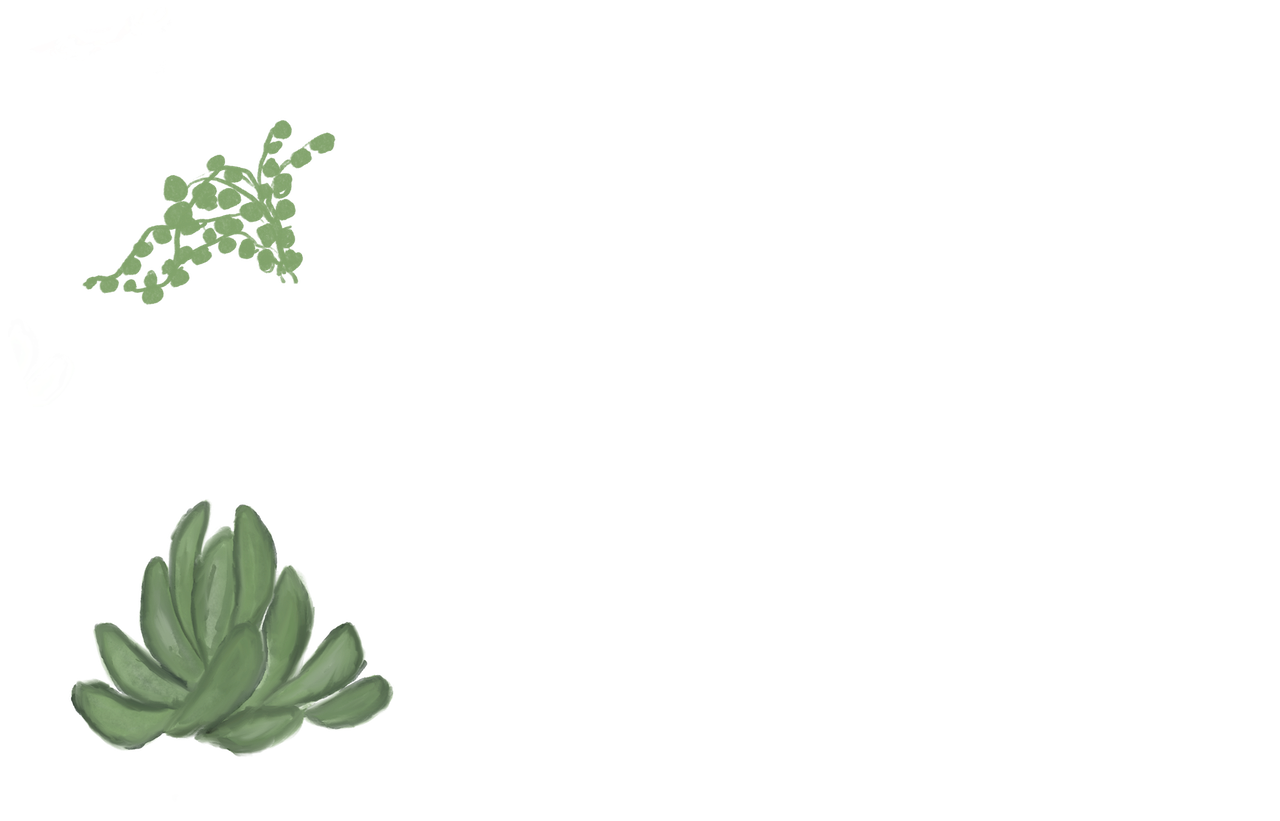
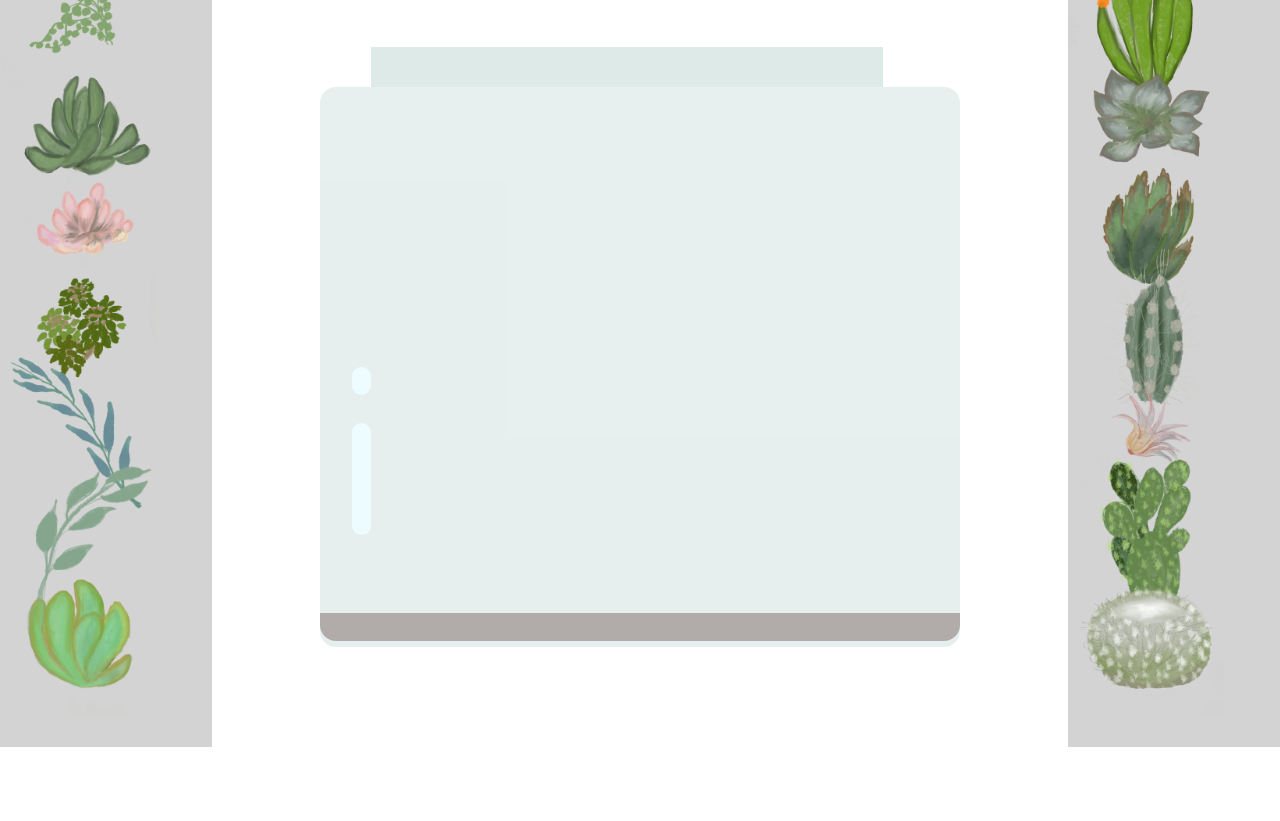
Before and after one commit to shivanijwork/Virtual-Terranium, a plain HTML site: page index.html in a window 1280 px wide. Shown: the part 73-894 px from the top of the page. After the commit the page ends 820 px from the top, so only its background shows below. Drawn offline with Linux system fonts and the light colour scheme.

Commit message:
Styling completed

```diff
--- a/index.html
+++ b/index.html
@@ -10,7 +10,7 @@
     <body>
         <H1>Virtual Terranium</H1>
         <div id="page">
-            <div class="left-container">
+            <div id="left-container">
                 <div class="image-holder">
                     <img class="plant" id="plant1" src="./Terranium_images/plant1.png">
                 </div>
@@ -34,7 +34,7 @@
                 </div>
             </div>
 
-            <div class="right-container">
+            <div id="right-container">
                 <div class="image-holder">
                     <img class="plant" id="plant8" src="./Terranium_images/plant8.png">
                 </div>
--- a/style.css
+++ b/style.css
@@ -8,3 +8,146 @@ h1
     color:#3a241d;
     text-align:center;
 }
+
+/* div
+{
+    background-color: lightgray;
+} */
+#left-container
+{
+background-color: lightgray;
+width:15%;
+height:100%;
+position:absolute;
+left:0px;
+top:0px;
+padding:10px;
+}
+#right-container
+{
+background-color: lightgray;
+width:15%;
+height:100%;
+position:absolute;
+right:0px;
+top:0px;
+padding:10px;
+}
+.image-holder
+{
+    position:relative;
+    height: 13%;
+    left:-10px;
+}
+.plant
+{
+    position:absolute;
+    max-width:150%;
+    max-height: 150%;
+    z-index:2;
+}
+/* div img
+{
+    width:90px;
+} */
+/* h1:hover
+{
+    color:hotpink
+} */
+img:hover
+{
+    width:70px;
+}
+.jar-top
+{
+    width:40%;
+    height: 5%;
+    background-color: #d1e1df;
+    position:absolute;
+    bottom:80%;
+    left:29%;
+    opacity: 0.7;
+    z-index:1;
+}
+.jar-walls
+{
+    width:50%;
+    height:70%;
+    background-color: #d1e1df;
+    opacity:0.5;
+    position: absolute;
+    left:25%;
+    top:20%;
+    z-index: 1;
+    border-radius: 1rem;
+}
+/* .jar-bottom
+{
+    width:50%;
+    height:1%;
+    background-color: #51a79d;
+    opacity:0.7;
+    position: absolute;
+    left:25%;
+    bottom:0%;
+    z-index: 1;
+} */
+.dirt
+{
+    width:100%;
+    height:5%;
+    background-color: #3a241d;
+    position: absolute;
+    border-radius: 0 0 1rem 1rem;
+    bottom:1%;
+    /* left:1%; */
+    opacity: 0.7;
+    z-index: -1;
+}
+.jar-glossy-long
+{
+    width:3%;
+    height:20%;
+    border-radius: 2rem;
+    background-color: #ddfbff;
+    position: absolute;
+    bottom:20%;
+    left:5%;
+}
+.jar-glossy-short
+{
+    width:3%;
+    height:5%;
+    background-color: #ddfbff;
+    border-radius: 2rem;
+    position: absolute;
+    bottom:45%;
+    left:5%;
+}
+
+@keyframes slide-in
+{
+    0%
+    {
+        transform:translateX(-100%);
+    }
+    100%
+    {
+        transform: translateX(0);
+    }
+
+}
+.plant
+{
+    animation: slide-in 1s ease-in;
+}
+.plant
+{
+    transition: width 2s,height 2s, background-color 1s;
+}
+.plant:hover
+{
+    width:200px;
+    height:200px;
+    background-color: goldenrod;
+}
```
